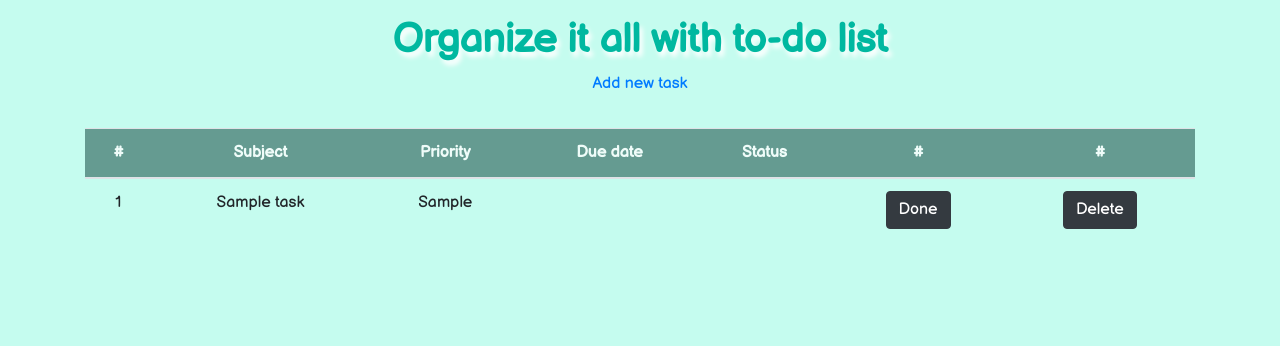
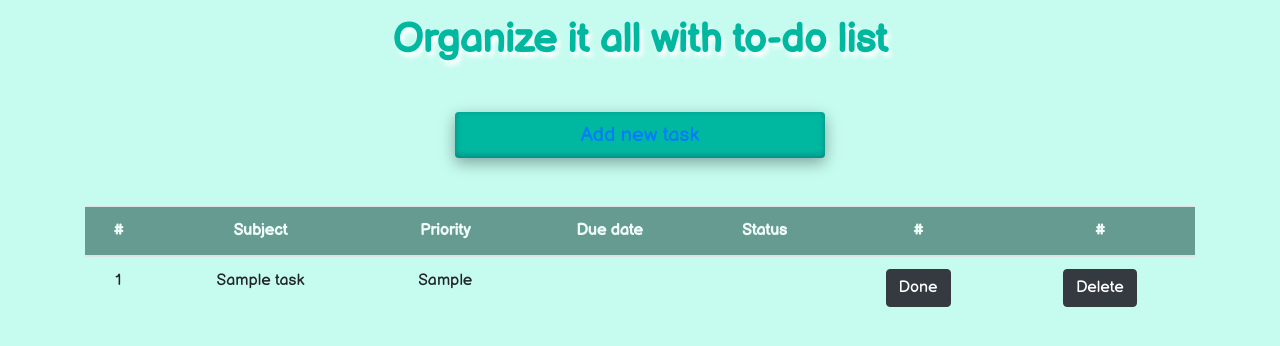
Before and after one commit to patrikas159/taskmanager, a PHP site: page /todo_list/ in a window 1280 px wide. Shown: the top 346 px of the page. Run offline with PHP 8.4, Linux system fonts and the light colour scheme; tables that the repository leaves empty or names only in its code hold one stand-in row (values such as "Sample post"); data that the repository does not hold is empty.

Commit message:
added CSS

```diff
--- a/app/Router.php
+++ b/app/Router.php
@@ -8,7 +8,6 @@ class Router
 
     public static function load($file)
     {
-        //reikalingas, turim inicijuoti router klase, kad ga;etume sekanti metoda realizuoti, reikia reikalauti to failo
         $router = new static;
 
         require $file;
--- a/index.php
+++ b/index.php
@@ -2,6 +2,5 @@
 require "vendor/autoload.php";
 use Tasks\Request;
 use Tasks\Router;
-
-//cia yra statinis metodas
-require Router::load('routes.php')->direct(Request::uri());
+require Router::load('routes.php')
+    ->direct(Request::uri());
--- a/view/pages/home.view.php
+++ b/view/pages/home.view.php
@@ -2,8 +2,8 @@
 
 <h1 class="mt-3 text-center">Organize it all with to-do list</h1>
 
-<div class="form-group d-flex justify-content-center">
-    <p><a href="new-task">Add new task</a></p>
+<div class="form-group d-flex justify-content-center mt-5 mb-5">
+    <button class="col-md-4 btn-lg rounded"><a href="new-task">Add new task</a></button>
 </div
 
 <div class="row mt-3 justify-content-center">
--- a/view/partials/header.php
+++ b/view/partials/header.php
@@ -5,8 +5,8 @@
     <meta name="viewport" content="width-device-width, initial-scale=1, shrink-to-fit=no">
     <link rel="preconnect" href="https://fonts.gstatic.com">
     <link href="https://fonts.googleapis.com/css2?family=Balsamiq+Sans&display=swap" rel="stylesheet">
-    <link rel="stylesheet" href="/view/css/bootstrap.min.css" type="text/css">
-    <link rel="stylesheet" href="/view/style.css" type="text/css">
+    <link rel="stylesheet" href="css/bootstrap.min.css" type="text/css">
+    <link rel="stylesheet" href="style.css" type="text/css">
     <title>PHP Todo List</title>
 </head>
 
```
Also changed, not shown: routes.php (+5 -7 lines), .htaccess, css/bootstrap-grid.css (renamed from view/css/bootstrap-grid.css), css/bootstrap-grid.min.css (renamed from view/css/bootstrap-grid.min.css), css/bootstrap-reboot.css (renamed from view/css/bootstrap-reboot.css), css/bootstrap-reboot.min.css (renamed from view/css/bootstrap-reboot.min.css), css/bootstrap.css (renamed from view/css/bootstrap.css), css/bootstrap.min.css (renamed from view/css/bootstrap.min.css), style.css (line endings or trailing spaces), 12 other files.
